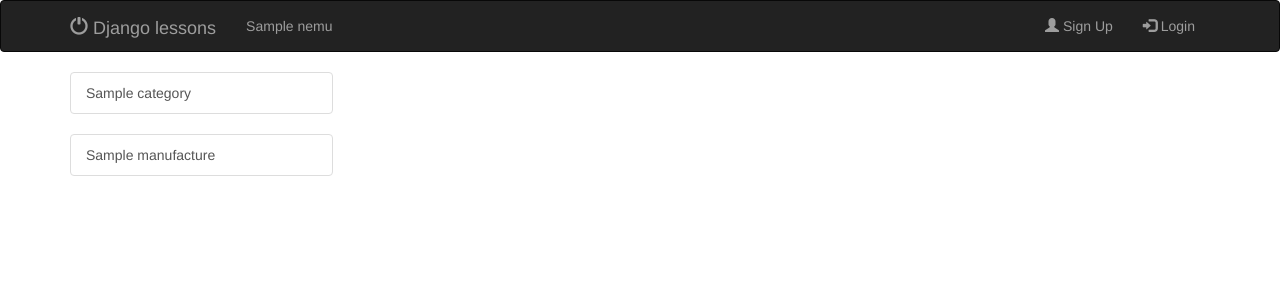
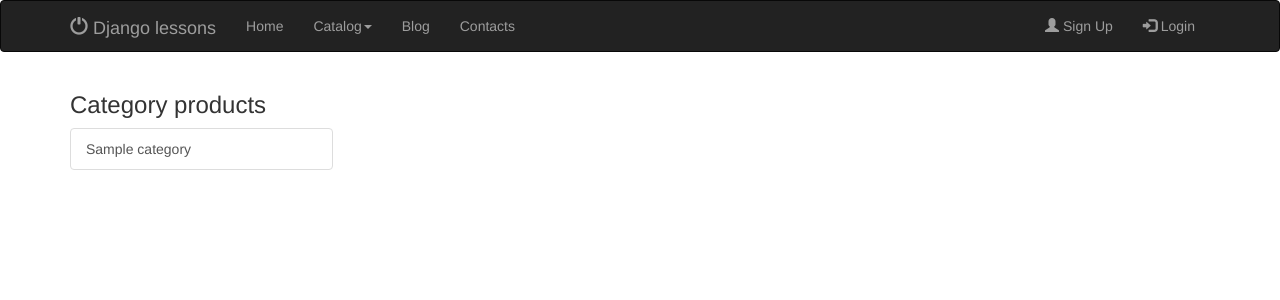
Before and after one commit to fastudio4/django_project, a Django app: page / in a window 1280 px wide. Shown: the top 300 px of the page. Run offline with Django 3.2, Linux system fonts and the light colour scheme; tables that the repository leaves empty hold one stand-in row (values such as "Sample post"); some libraries are stand-ins or nearby versions.

Commit message:
remove navbar menu

```diff
--- a/mysite/models.py
+++ b/mysite/models.py
@@ -79,33 +79,6 @@ class Manufactures(models.Model):
     def __str__(self):
         return self.title_man
 
-class NavbarMenu(models.Model):
-
-    class Meta:
-        db_table = 'navbar_nemu'
-
-    name_menu = models.CharField(max_length=30, verbose_name='Name menu', default=None)
-    parent_menu = models.ForeignKey(
-        'NavbarMenu',
-        blank=True,
-        null=True,
-        verbose_name='Parent menu'
-    )
-
-    TYPE_SECTIONS = (
-        ('A', 'Articles category'),
-        ('P', 'Products category'),
-    )
-    type_menu = models.CharField(
-        max_length=1,
-        choices=TYPE_SECTIONS,
-        default='A',
-        verbose_name='Select type'
-    )
-    position_menu = models.PositiveSmallIntegerField(verbose_name='Position menu', default=1)
-
-    def __str__(self):
-        return self.name_menu
 
 class CategoryArticle(models.Model):
     class Meta:
--- a/mysite/templates/mysite/template.html
+++ b/mysite/templates/mysite/template.html
@@ -23,9 +23,18 @@
     </div>
     <div class="collapse navbar-collapse" id="myNavbar">
         <ul class="nav navbar-nav">
-            {% for element in menu %}
-                <li><a href="#">{{ element.name_menu }}</a></li>
-            {% endfor %}
+            <li><a href="#">Home</a></li>
+            <li class="dropdown">
+                <a class="dropdown-toggle" data-toggle="dropdown" href="#">Catalog<span class="caret"></span></a>
+                <ul class="dropdown-menu">
+                    {% for list in cat_pro %}
+                        <li><a href="">{{ list.title_cat }}</a></li>
+                    {% endfor %}
+                </ul>
+            </li>
+            <li><a href="#">Blog</a></li>
+            <li><a href="#">Contacts</a></li>
+
         </ul>
     <ul class="nav navbar-nav navbar-right">
         <li><a href="#" data-toggle="modal"><span class="glyphicon glyphicon-user"></span> Sign Up</a></li>
@@ -69,16 +78,13 @@
 <div class="container">
     <div class="row">
         <div class="col-md-3">
+            <h3>Category products</h3>
                 <div class="list-group">
                     {% for cat in cat_pro %}
                         <a href="#" class="list-group-item">{{ cat.title_cat }}</a>
                     {% endfor %}
                 </div>
-                <div class="list-group">
-                    {% for man_c in cat_man %}
-                        <a href="#" class="list-group-item">{{ man_c.name_category_man }}</a>
-                    {% endfor %}
-                </div>
+
         </div>
         <div class="col-md-9">
             {% block content %}
--- a/mysite/views.py
+++ b/mysite/views.py
@@ -1,15 +1,8 @@
 from django.shortcuts import render
-from mysite.models import NavbarMenu, CategoryManufactures, CategoryCatalog # for base
+from mysite.models import CategoryManufactures, CategoryCatalog # for base
 from mysite.models import CategoryArticle, Article # article content
 from mysite.models import Products # catalog products
 
 def template(request):
-    menu = NavbarMenu.objects.order_by('position_menu')
-    cat_man = CategoryManufactures.objects.all()
     cat_pro = CategoryCatalog.objects.all()
-    return render(request, 'mysite/template.html', {
-        'menu': menu,
-        'cat_man': cat_man,
-        'cat_pro': cat_pro
-
-    })
+    return render(request, 'mysite/template.html', {'cat_pro': cat_pro})
```
Also changed, not shown: mysite/admin.py (+2 -7 lines), mysite/migrations/0005_auto_20170519_2141.py (added).
